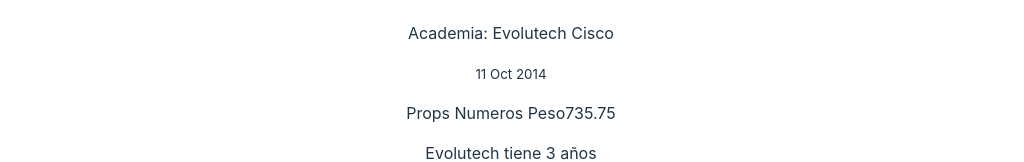
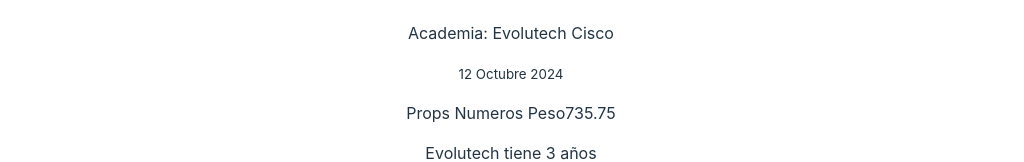
Before and after one commit to mpramos/REACT-VIDEO-PLAYER, a React (Vite) app in the folder react-project/: page / in a window 1280 px wide. Shown: the part 349-511 px from the top of the page, without its empty margins (129-1153 px from the left). Built offline with nearby package versions, Linux system fonts and the light colour scheme.

Commit message:
props objetos

```diff
--- a/react-project/src/App.jsx
+++ b/react-project/src/App.jsx
@@ -3,17 +3,15 @@
 
 
 const Header =(props)=>{
-  console.log('props' , props);
-
   return (
     <header>
-      <h1>{props.bienvenida}</h1>
-      <h2>{props.titulo}</h2>
-      <h3>{props.subtitulo}</h3>
+      <h1>{props.data.bienvenida}</h1>
+      <h2>{props.data.titulo}</h2>
+      <h3>{props.data.subtitulo}</h3>
       <p>
-        Academia: {props.nombre} {props.partner}
+        Academia: {props.data.autor.nombre} {props.data.autor.partner}
       </p>
-      <small>{props.fecha}</small>
+      <small>{showDate(props.data.fecha)}</small>
   </header>
   )
 }
@@ -37,13 +35,39 @@
   return (<p> Evolutech tiene {props.años} años</p>)
 }
 
+function showDate(time){
+    const meses=[
+      'Enero',
+      'Febrero',
+      'Marzo',
+      'Abril',
+      'Mayo',
+      'Junio',
+      'Julio',
+      'Agosto',
+      'Septiembre',
+      'Octubre',
+      'Noviembre',
+      'Diciembre'
+    ]
+    let mes=meses[time.getMonth()]
+    let año=time.getFullYear()
+    let dia=time.getDate()
+    return `${dia} ${mes} ${año}`
+
+}
 function App() {
-  let bienvenida='Bienvenidos a la especialidad de React ' //string
-  let titulo='Iniciando con React' //string
-  let subtitulo='React es una libreria de JavaScript'
-  let fecha='11 Oct 2014'
-  let nombre='Evolutech'
-  let partner='Cisco'
+  let data={
+    bienvenida:'Bienvenidos a la especialidad de React ',
+    titulo:'Iniciando con React',
+    subtitulo:'React es una libreria de JavaScript',
+    autor:{
+      nombre:'Evolutech',
+      partner:'Cisco'
+    },
+    fecha:new Date()
+
+  }
 
   let añoActual= 2024
   let añoInauguración=2021
@@ -53,15 +77,18 @@
 
   let status=añosAcademia>2 //true
   let skills=['HTML','CSS','JAVASCRIPT']
+
+
   return (
   <>
     <Header
-    bienvenida={bienvenida}
-    titulo={titulo}
-    subtitulo={subtitulo}
-    nombre={nombre}
-    partner={partner}
-    fecha={fecha}
+      data={data}
+    // bienvenida={bienvenida}
+    // titulo={titulo}
+    // subtitulo={subtitulo}
+    // nombre={nombre}
+    // partner={partner}
+    // fecha={fecha}
     />
     <Peso peso={masa*gravedad}/>
     <AñosAcademia años={añosAcademia}/>
```
